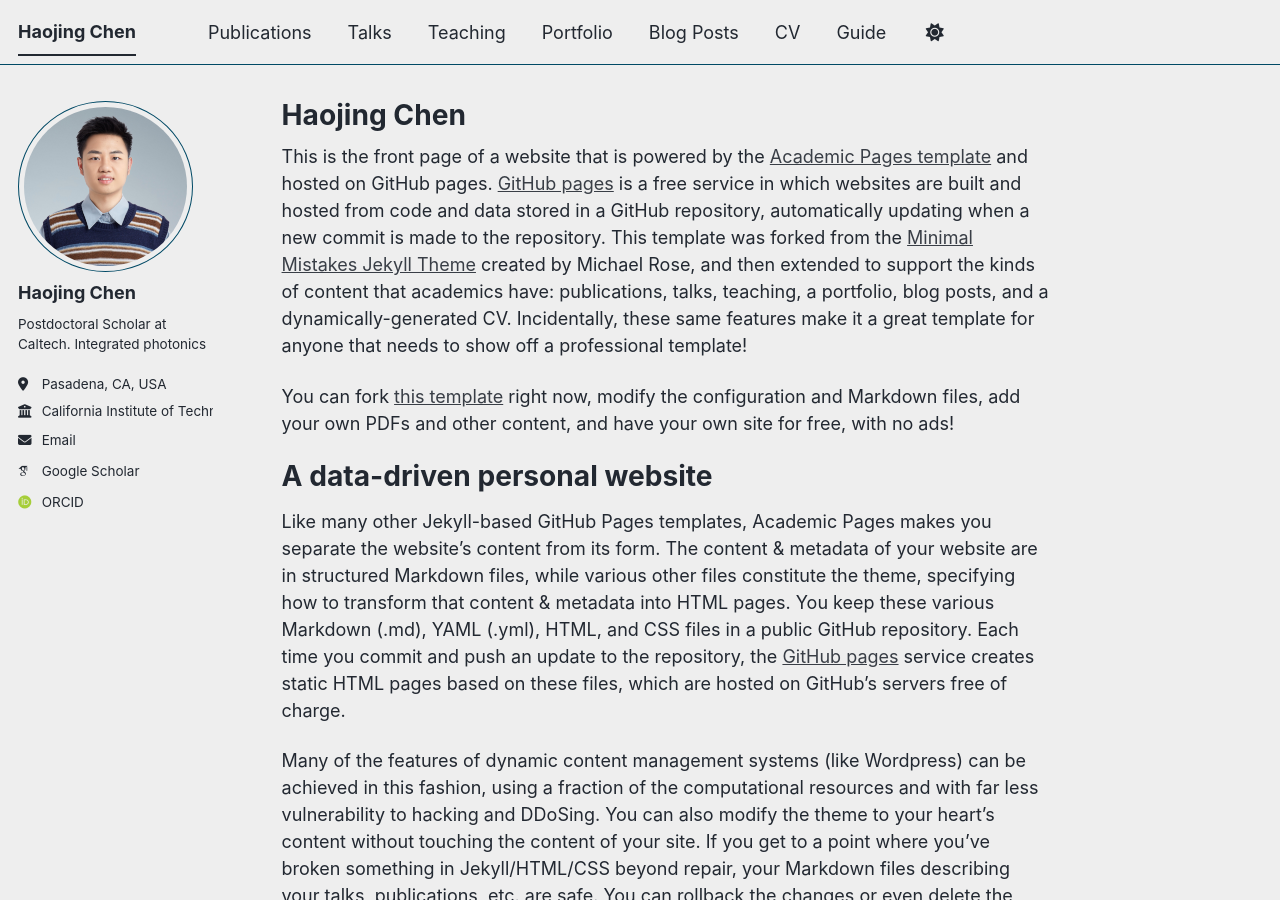
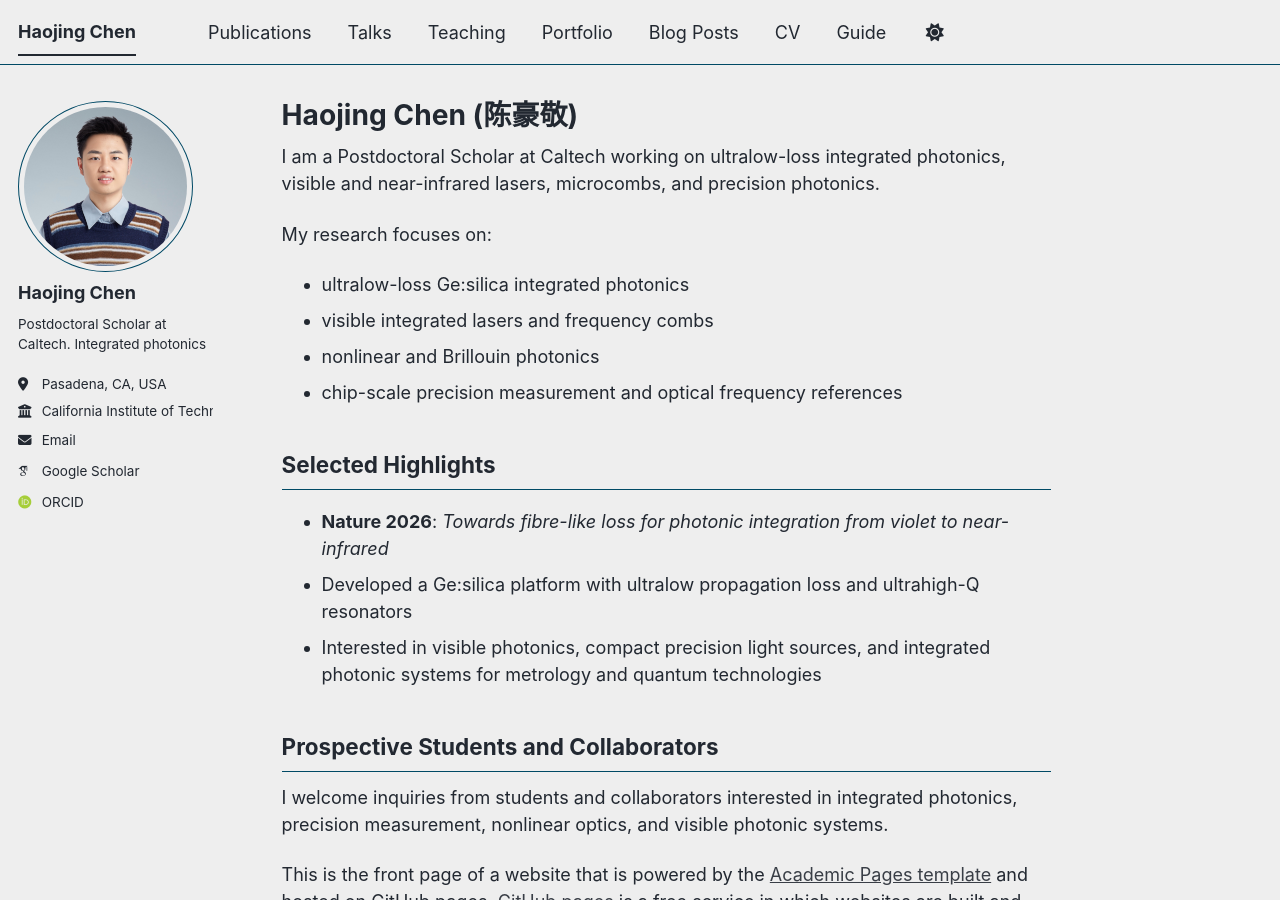
Before and after one commit to hjchen17/hjchen17.github.io, a Jekyll site: the page built from _pages/about.md, in a window 1280 px wide and 900 px high. Built offline with Jekyll 4.4.1, drawn with Linux system fonts in a browser that asks for light colours; some web fonts are replaced; a script bundle is joined from its source files by our own code; library files that are not in the unit come from our copies.

Commit message:
Update about.md

```diff
--- a/_pages/about.md
+++ b/_pages/about.md
@@ -1,11 +1,30 @@
 ---
 permalink: /
-title: "Haojing Chen"
+title: "Haojing Chen (陈豪敬)"
 author_profile: true
 redirect_from:
   - /about/
   - /about.html
 ---
+
+
+I am a Postdoctoral Scholar at Caltech working on ultralow-loss integrated photonics, visible and near-infrared lasers, microcombs, and precision photonics.
+
+My research focuses on:
+- ultralow-loss Ge:silica integrated photonics
+- visible integrated lasers and frequency combs
+- nonlinear and Brillouin photonics
+- chip-scale precision measurement and optical frequency references
+
+## Selected Highlights
+
+- **Nature 2026**: *Towards fibre-like loss for photonic integration from violet to near-infrared*
+- Developed a Ge:silica platform with ultralow propagation loss and ultrahigh-Q resonators
+- Interested in visible photonics, compact precision light sources, and integrated photonic systems for metrology and quantum technologies
+
+## Prospective Students and Collaborators
+
+I welcome inquiries from students and collaborators interested in integrated photonics, precision measurement, nonlinear optics, and visible photonic systems.
 
 This is the front page of a website that is powered by the [Academic Pages template](https://github.com/academicpages/academicpages.github.io) and hosted on GitHub pages. [GitHub pages](https://pages.github.com) is a free service in which websites are built and hosted from code and data stored in a GitHub repository, automatically updating when a new commit is made to the repository. This template was forked from the [Minimal Mistakes Jekyll Theme](https://mmistakes.github.io/minimal-mistakes/) created by Michael Rose, and then extended to support the kinds of content that academics have: publications, talks, teaching, a portfolio, blog posts, and a dynamically-generated CV. Incidentally, these same features make it a great template for anyone that needs to show off a professional template!
 
```
